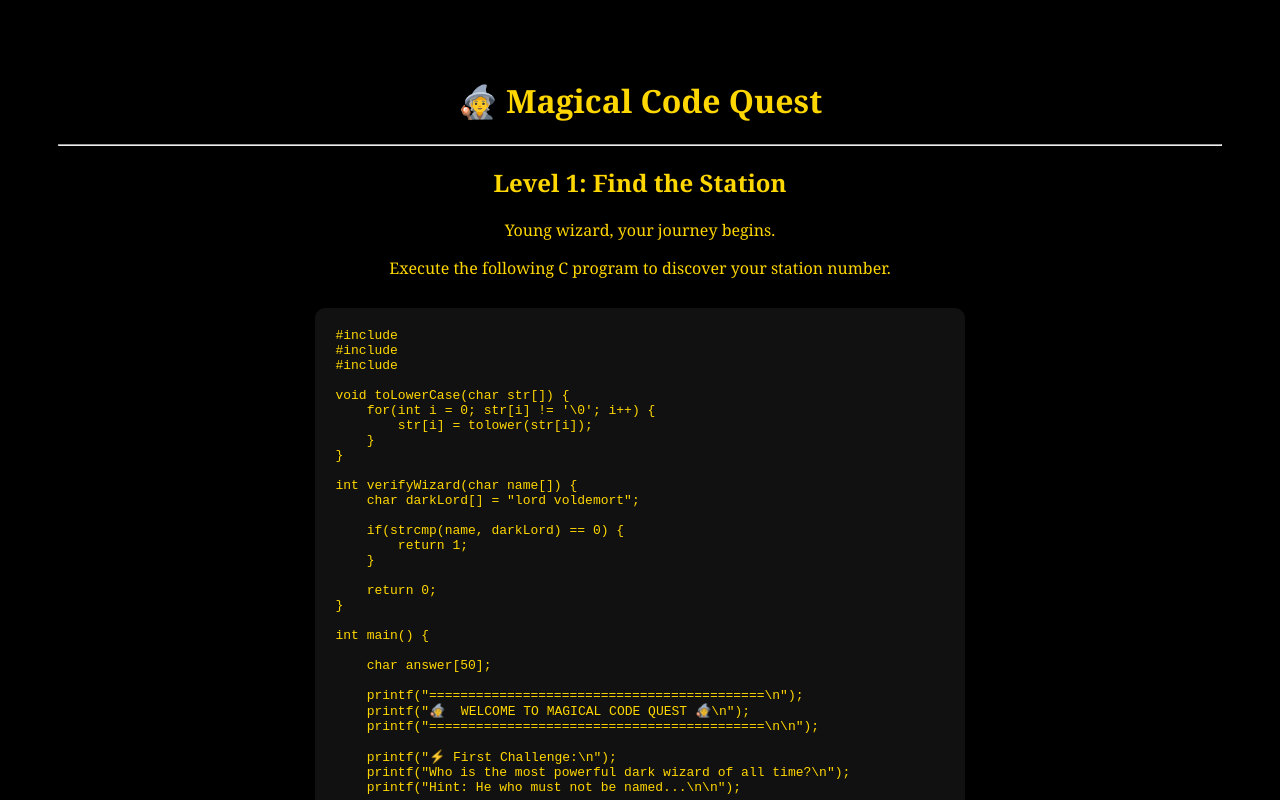
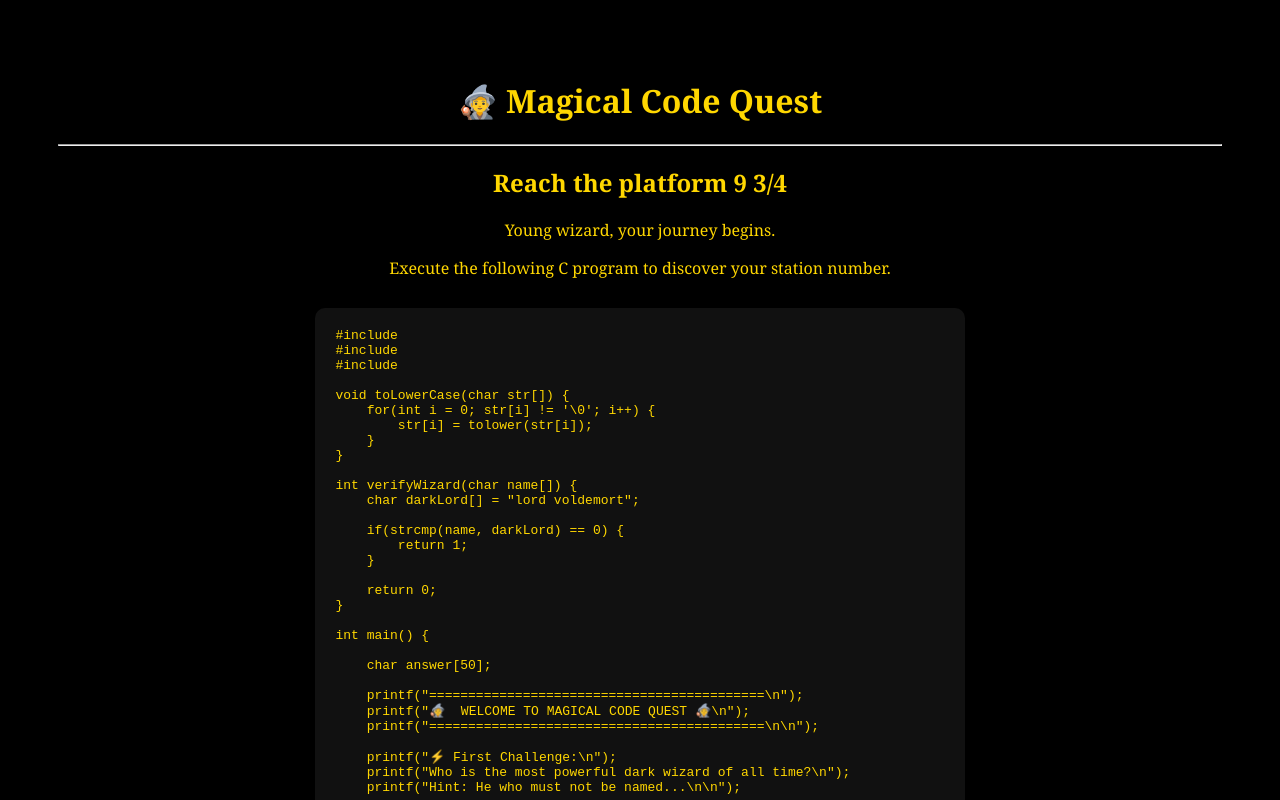
Before and after one commit to Naruto-2710/Magical-Code-Quest, a plain HTML site: page index.html in a window 1280 px wide. Shown: the top 800 px of the page. Drawn offline with Linux system fonts and the light colour scheme.

Commit message:
Update index.html

```diff
--- a/index.html
+++ b/index.html
@@ -24,7 +24,7 @@
 <h1>🧙 Magical Code Quest</h1>
 <hr>
 
-<h2>Level 1: Find the Station</h2>
+<h2>Reach the platform 9 3/4</h2>
 
 <p>Young wizard, your journey begins.</p>
 <p>Execute the following C program to discover your station number.</p>
```
